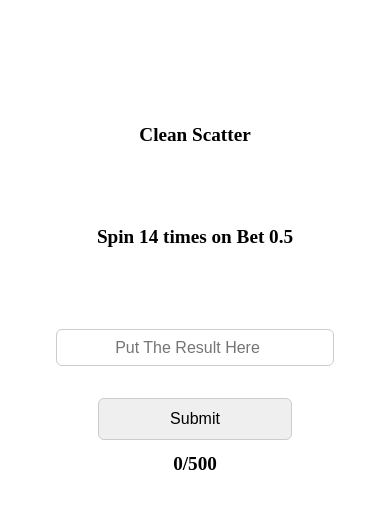
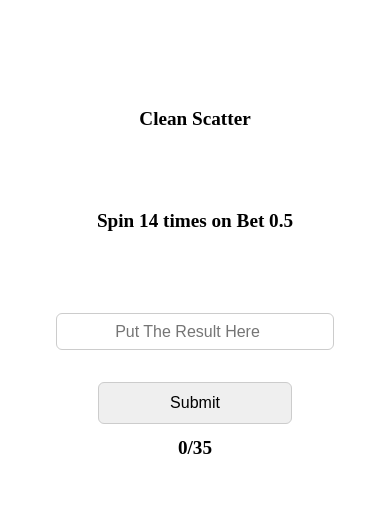
Before and after one commit to enzoperce35/clean-scatter, a React (Vite) app: page / in a window 390 px wide. Both pictures are taken after typing "5" into the empty fields and a click on the input "Scatter". Shown: the top 508 px of the page. Built offline with nearby package versions, Linux system fonts and the light colour scheme.

Commit message:
improvement

```diff
--- a/src/App.css
+++ b/src/App.css
@@ -59,7 +59,7 @@ input[type="submit"] {
 /* Mobile-specific adjustments */
 @media (max-width: 600px) {
   body {
-    padding-top: 5rem;
+    padding-top: 4rem;
     min-height: 60vh; /* Adjusted for a slightly higher appearance */
   }
 
--- a/src/Scatter.jsx
+++ b/src/Scatter.jsx
@@ -27,7 +27,7 @@ export default function Scatter({ fund }) {
   useEffect(() => {
     const newBet = calculateBet();
     const overTheSafeLine = (fund.newFund - (newBet * spins)) < fund.fund / 2
-    const suspiciousDecline = fund.decrease >= 500 && fund.newFund <= fund.fund * 0.75;
+    const suspiciousDecline = fund.decrease >= 35 && fund.newFund <= fund.fund * 0.75;
 
     setBet(newBet);
 
@@ -74,7 +74,7 @@ export default function Scatter({ fund }) {
         </form>
       </div>
 
-      <h1 id="dev-text">{`${parseInt(fund.decrease, 10)}/500`}</h1>
+      <h1 className="">{`${parseInt(fund.decrease, 10)}/35`}</h1>
     </div>
   );
 }
```
